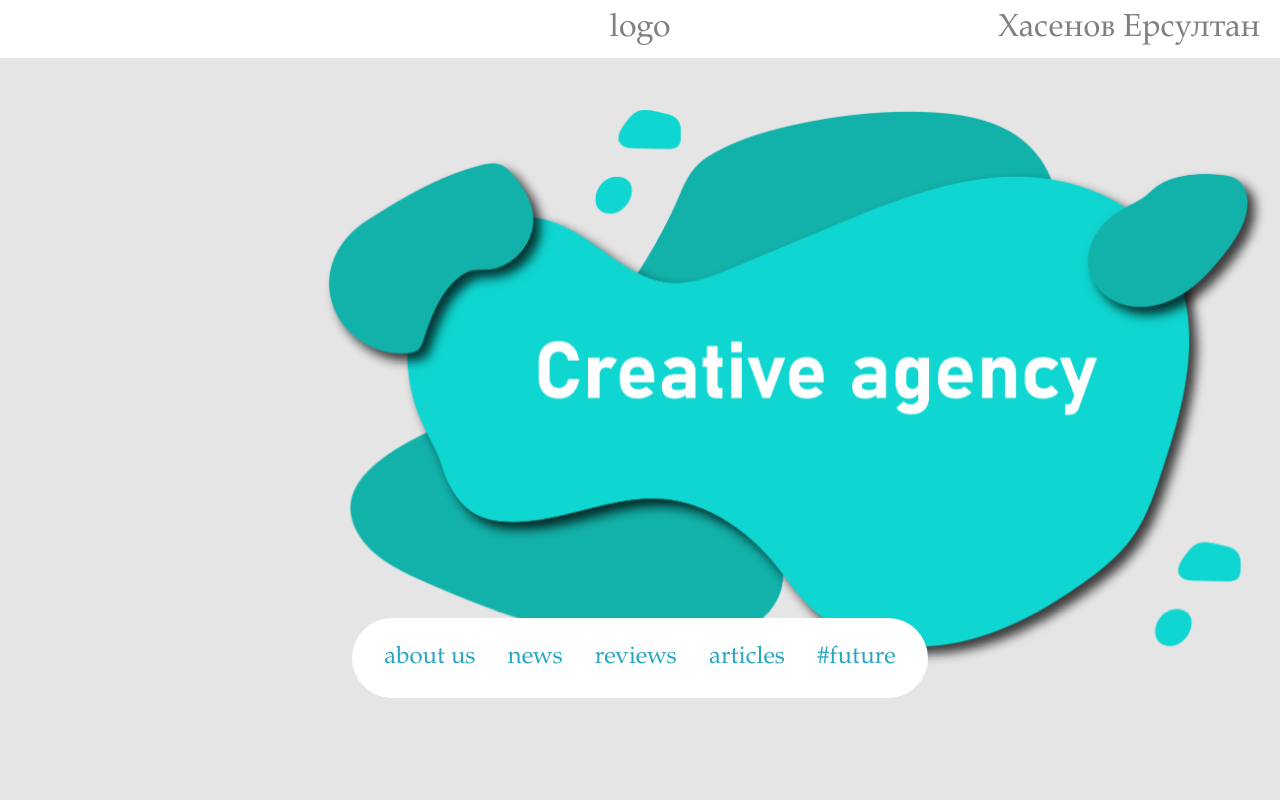
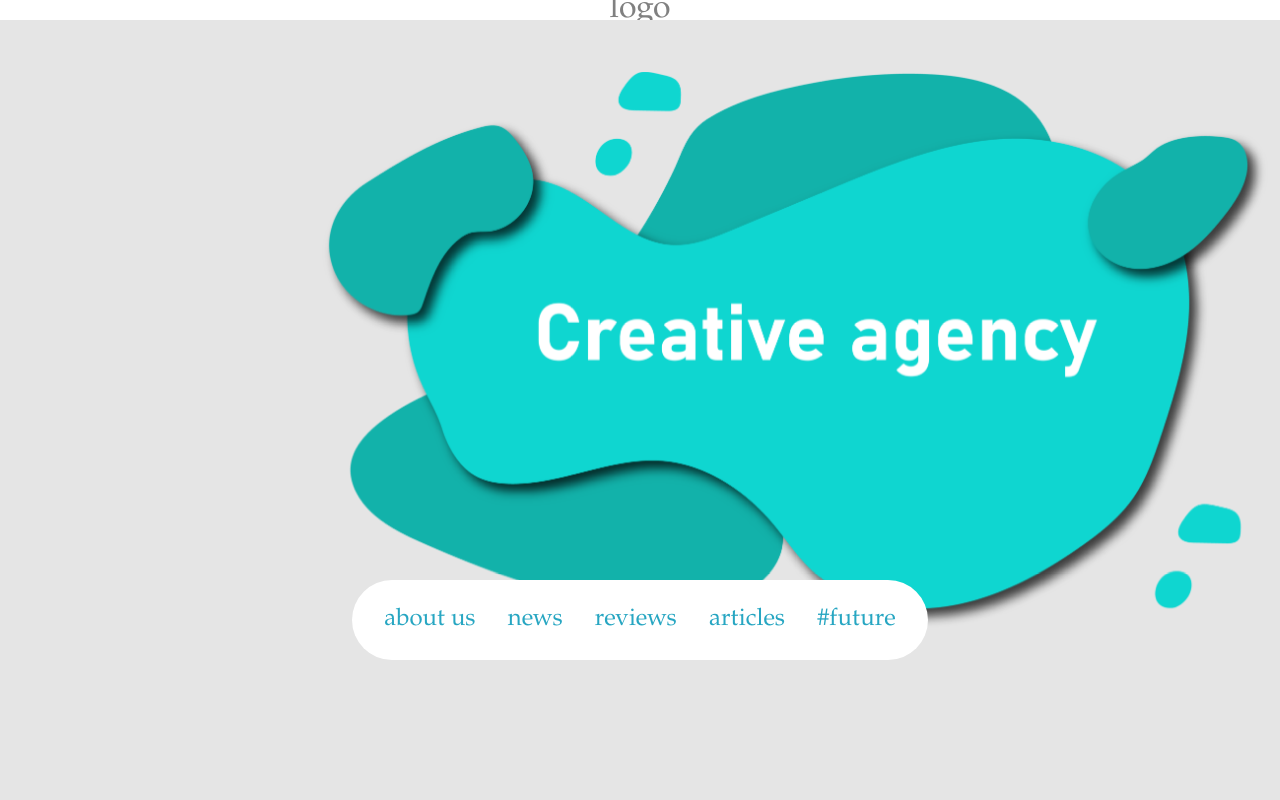
Before and after one commit to xaexooo/xz, a plain HTML site: page index.html in a window 1280 px wide. Shown: the top 800 px of the page. Drawn offline with Linux system fonts and the light colour scheme.

Commit message:
Update index.html

```diff
--- a/index.html
+++ b/index.html
@@ -10,7 +10,6 @@
 <body>
     <div class="head">
         <p class="logo">logo</p>
-        <p class="name">Хасенов Ерсултан</p>
     </div>
     <div class="page1">
         <img src="qwe.png" id="cloud">
```
